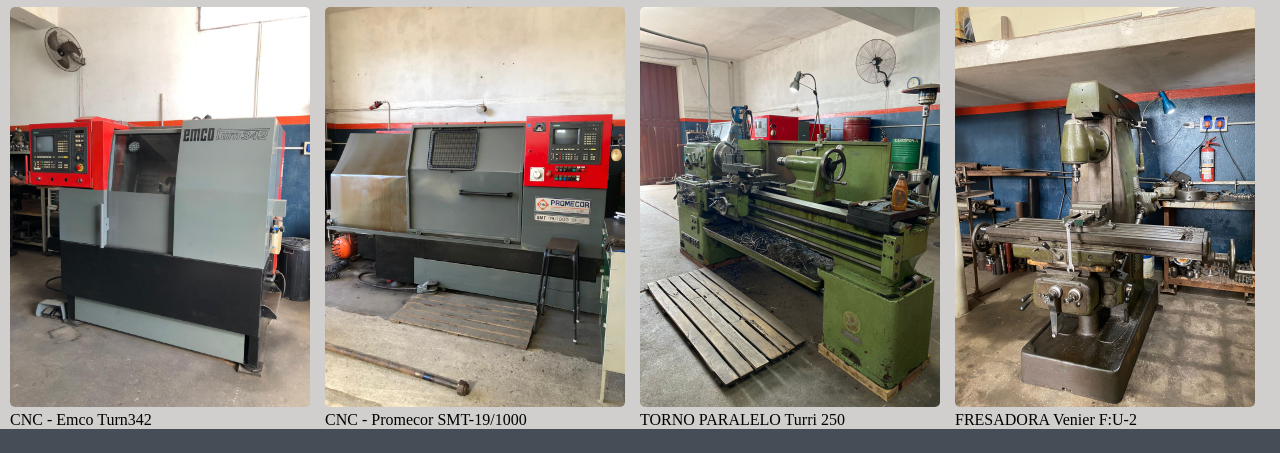
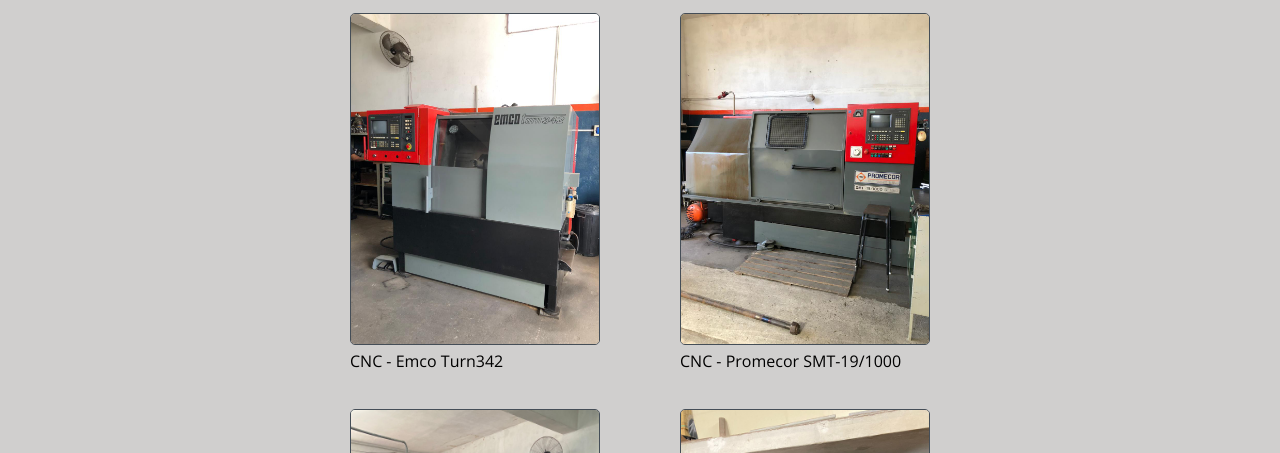
Before and after one commit to Nacho052/PFPeralta, a plain HTML site: page pages/maquinas.html in a window 1280 px wide. Shown: the part 197-650 px from the top of the page. Drawn offline with nearby package versions, Linux system fonts and the light colour scheme.

Commit message:
modifique tipografia, arregle iconos del footer

```diff
--- a/css/styles.css
+++ b/css/styles.css
@@ -6,6 +6,7 @@
 /*---principal ------------------------------------*/
 body{
     background-color: #85838262;
+    font-family: 'Open Sans', sans-serif;
 }
 .menu-navegacion{
     background-color: #454E57;
@@ -18,7 +19,6 @@
     justify-content: space-evenly;
     font-size: 30px;
     align-items: center;
-    font-family: 'Franklin Gothic Medium', 'Arial Narrow', Arial, sans-serif;
     text-align:center;
     color: aliceblue;
     list-style-type: none;
@@ -76,7 +76,6 @@
 }
 .informacion-principal{
     font-size: 35px;
-    font-family: 'Franklin Gothic Medium', 'Arial Narrow', Arial, sans-serif;
     text-align: center;
 }
 .contender-div{
@@ -275,15 +274,20 @@
 .conteiner-maquinas{
 display: grid;
 width: 100%;
-grid-template-columns:repeat(4, 315px) ;
+grid-template-columns:repeat(2, 315px) ;
 grid-template-rows: repeat(2, 47%);
 justify-content: center;
-justify-content: center;
+align-items: center;
+justify-items: center;
+column-gap: 15px;
+row-gap: 40px;
+margin-bottom: 40px;
 }
 
 .maquinas{
-    width: 300px;
+    width: 250px;
     border-radius: 5px;
+    border: 1px solid #454E57;
 }
 
 
--- a/pages/maquinas.html
+++ b/pages/maquinas.html
@@ -4,6 +4,8 @@
     <meta charset="UTF-8">
     <meta name="viewport" content="width=device-width, initial-scale=1.0">
     <title>Maquinas</title>
+    <link href='https://unpkg.com/boxicons@2.1.4/css/boxicons.min.css' rel='stylesheet'>
+    <link href="https://fonts.googleapis.com/css2?family=Open+Sans:wght@300;400;700&display=swap" rel="stylesheet">
     <link rel="stylesheet" href="../css/styles.css">
 </head>
 <body>
```
Also changed, not shown: index.html (+2 -0 lines), pages/nosotros.html (+2 -0 lines), pages/trabajos.html (+2 -0 lines), pages/ubicacion.html (+2 -0 lines), IMG/facebook-logo-24.png (added), IMG/instagram-logo-24.png (added).
